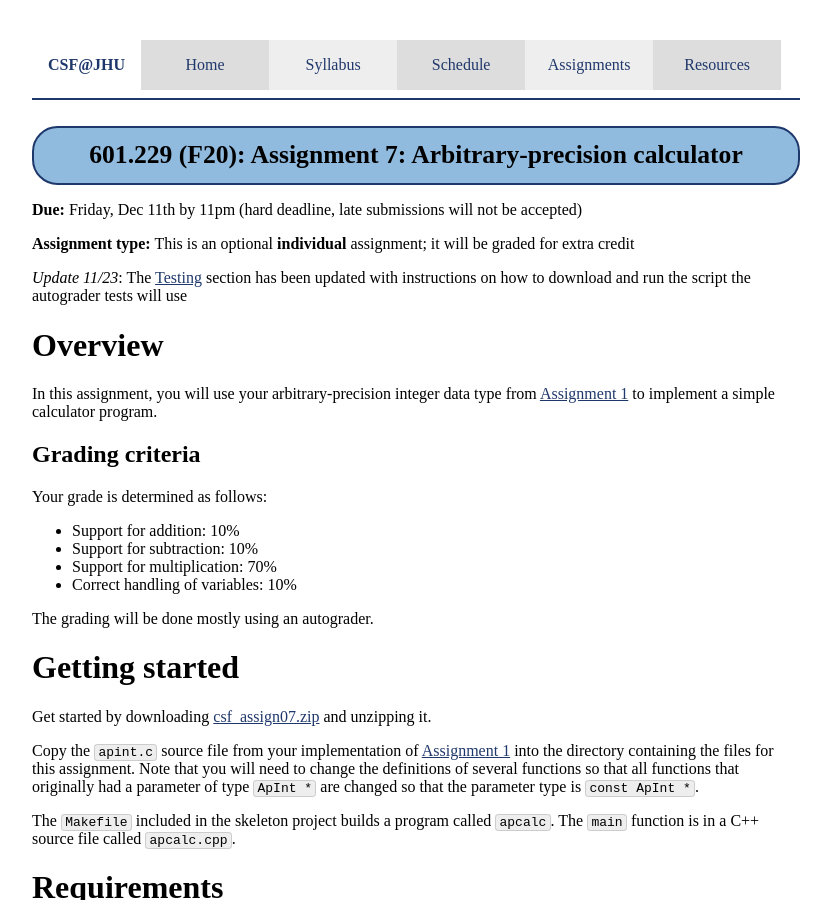
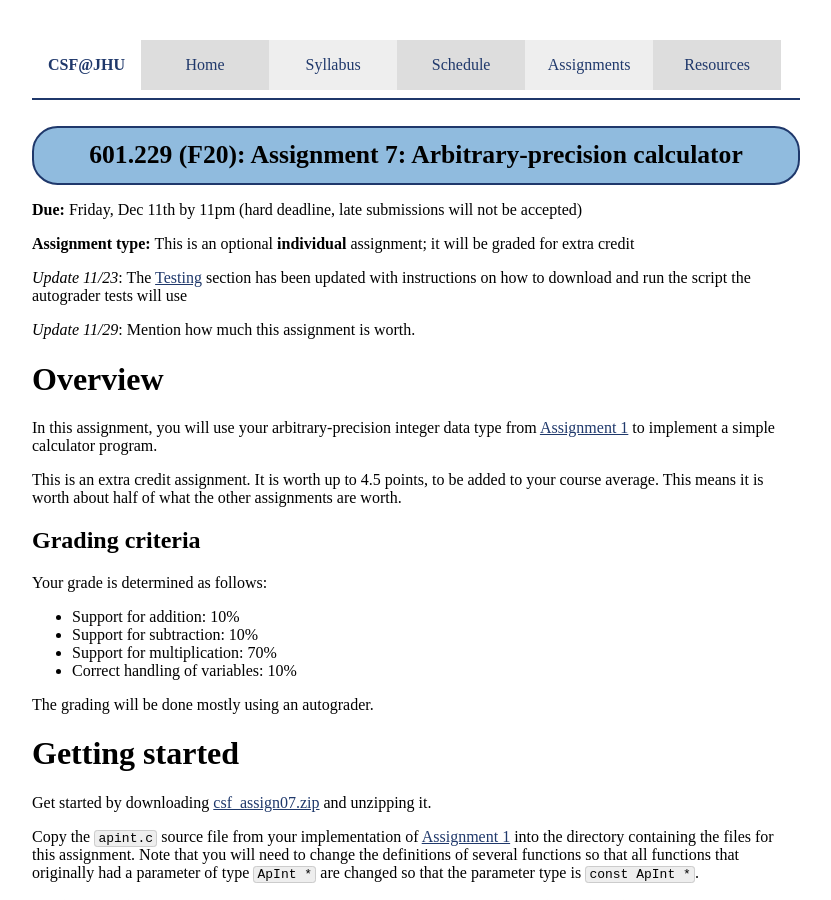
Before and after one commit to jhucsf/fall2020, a Jekyll site: the page built from assign/assign07.md, in a window 1280 px wide and 900 px high. Shown: the whole window, without its empty margins (224-1055 px from the left). Built offline with Jekyll 4.4.1, drawn with Linux system fonts in a browser that asks for light colours.

Commit message:
indicate how much assignment 7 is worth

```diff
--- a/assign/assign07.md
+++ b/assign/assign07.md
@@ -9,9 +9,13 @@ title: "Assignment 7: Arbitrary-precision calculator"
 
 *Update 11/23*: The [Testing](#testing) section has been updated with instructions on how to download and run the script the autograder tests will use
 
+*Update 11/29*: Mention how much this assignment is worth.
+
 # Overview
 
 In this assignment, you will use your arbitrary-precision integer data type from [Assignment 1](assign01.html) to implement a simple calculator program.
+
+This is an extra credit assignment.  It is worth up to 4.5 points, to be added to your course average.  This means it is worth about half of what the other assignments are worth.
 
 ## Grading criteria
 
```
Also changed, not shown: index.md (+1 -0 lines).
